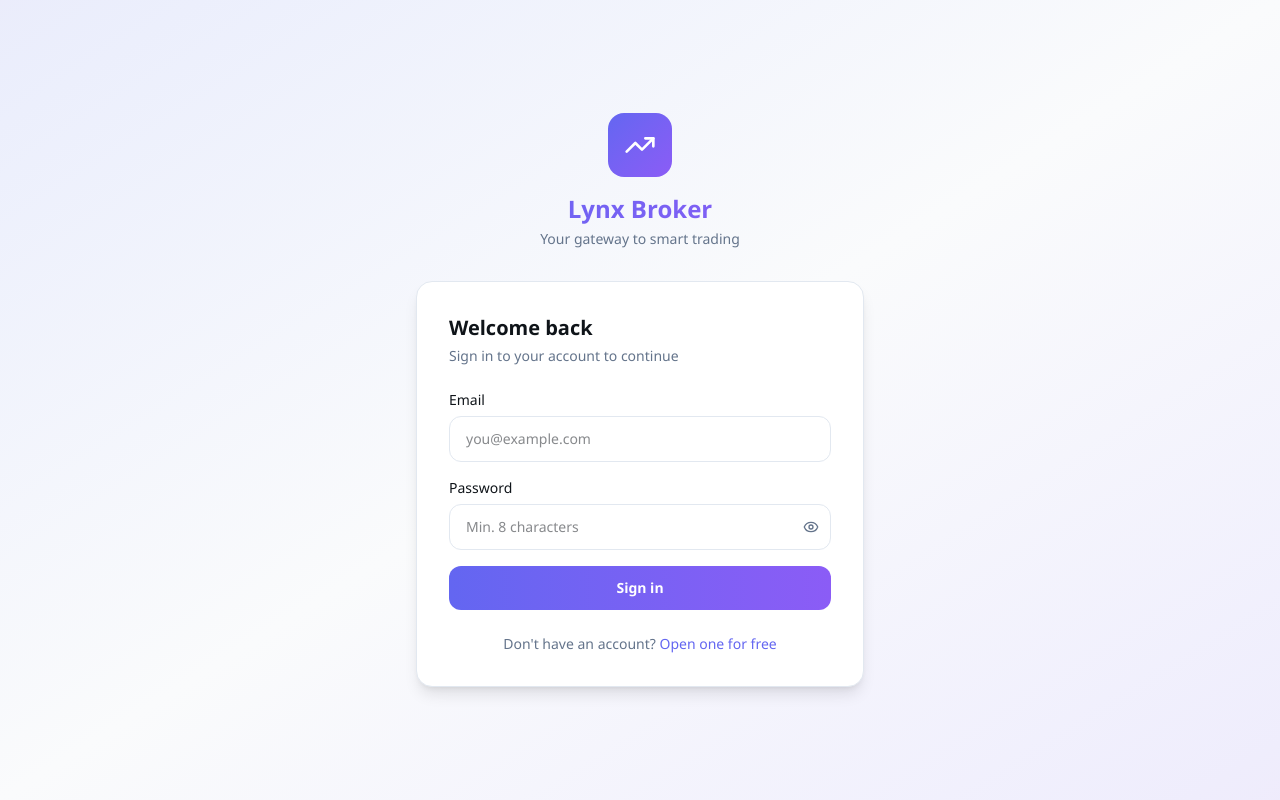
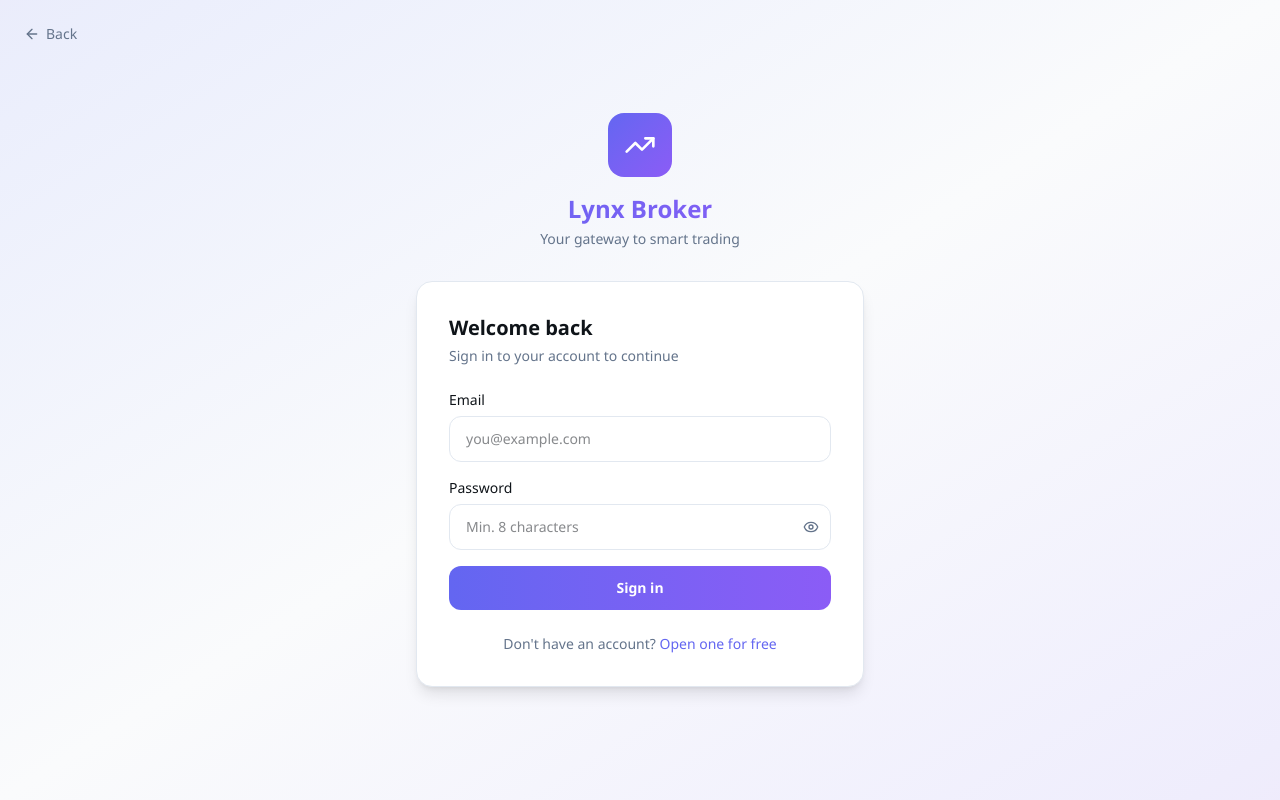
Before and after one commit to NexTrade-Broker-Platform/frontend, a React (Vite) app: page /login in a window 1280 px wide. Built offline with nearby package versions, Linux system fonts and the light colour scheme; no server answers.

Commit message:
feat: logout logic

```diff
--- a/src/app/layouts/AppLayout.tsx
+++ b/src/app/layouts/AppLayout.tsx
@@ -12,6 +12,7 @@ import {
   Wallet,
   X,
 } from "lucide-react";
+import { useQueryClient } from "@tanstack/react-query";
 import { authManager } from "@/features/auth/services/authManager";
 import { useTheme } from "@/shared/providers/ThemeProvider";
 
@@ -19,6 +20,7 @@ export function AppLayout() {
   const { theme, toggleTheme } = useTheme();
   const location = useLocation();
   const navigate = useNavigate();
+  const queryClient = useQueryClient();
   const [isMobileMenuOpen, setIsMobileMenuOpen] = useState(false);
 
   const navItems = [
@@ -32,7 +34,10 @@ export function AppLayout() {
   const closeMobileMenu = () => setIsMobileMenuOpen(false);
 
   const handleLogout = () => {
-    authManager.logout().finally(() => navigate("/login", { replace: true }));
+    authManager.logout().finally(() => {
+      queryClient.clear();
+      navigate("/login", { replace: true });
+    });
   };
 
   return (
--- a/src/features/auth/hooks/useLogin.ts
+++ b/src/features/auth/hooks/useLogin.ts
@@ -1,9 +1,12 @@
-import { useMutation } from "@tanstack/react-query";
+import { useMutation, useQueryClient } from "@tanstack/react-query";
 import { authManager } from "@/features/auth/services/authManager";
 import type { LoginFormData } from "@/features/auth/types/auth";
 
 export function useLogin() {
+  const queryClient = useQueryClient();
+
   return useMutation({
     mutationFn: (data: LoginFormData) => authManager.login(data),
+    onSuccess: () => queryClient.clear(),
   });
 }
--- a/src/features/auth/services/authRepository.ts
+++ b/src/features/auth/services/authRepository.ts
@@ -1,4 +1,4 @@
-import { publicApi } from "@/shared/lib/api/httpClient";
+import { api, publicApi } from "@/shared/lib/api/httpClient";
 import type { AuthResponseDto, LoginRequestDto, RegisterRequestDto } from "@/features/auth/types/auth";
 
 export const authRepository = {
@@ -11,6 +11,6 @@ export const authRepository = {
   },
 
   logout() {
-    return publicApi.post<{ message: string }>("/users/logout");
+    return api.post<{ message: string }>("/users/logout");
   },
 };
--- a/src/features/auth/views/LoginPage.tsx
+++ b/src/features/auth/views/LoginPage.tsx
@@ -1,6 +1,6 @@
 import { useState, type ChangeEvent, type FormEvent } from "react";
 import { Link, useNavigate } from "react-router";
-import { TrendingUp, Eye, EyeOff, Loader2 } from "lucide-react";
+import { TrendingUp, Eye, EyeOff, Loader2, ArrowLeft } from "lucide-react";
 import { toast } from "sonner";
 import { useLogin } from "@/features/auth/hooks/useLogin";
 import { validateLoginForm } from "@/features/auth/utils/authValidators";
@@ -37,8 +37,15 @@ export function LoginPage() {
 
   return (
     <div className="flex min-h-screen items-center justify-center bg-gradient-to-br from-primary/10 via-background to-chart-2/10 p-4">
+      <Link
+        to="/"
+        className="absolute left-6 top-6 flex items-center gap-1.5 text-sm text-muted-foreground transition-colors hover:text-foreground"
+      >
+        <ArrowLeft className="size-4" />
+        Back
+      </Link>
       <div className="w-full max-w-md">
-        <div className="mb-8 text-center">
+        <Link to="/" className="mb-8 block cursor-pointer text-center">
           <div className="mb-4 inline-flex size-16 items-center justify-center rounded-2xl bg-gradient-to-br from-primary to-chart-2">
             <TrendingUp className="size-8 text-white" />
           </div>
@@ -46,7 +53,7 @@ export function LoginPage() {
             Lynx Broker
           </h1>
           <p className="text-sm text-muted-foreground">Your gateway to smart trading</p>
-        </div>
+        </Link>
 
         <div className="rounded-2xl border border-border bg-card p-8 shadow-lg">
           <h2 className="mb-1 text-xl font-semibold text-foreground">Welcome back</h2>
--- a/src/features/auth/views/OpenAccountPage.tsx
+++ b/src/features/auth/views/OpenAccountPage.tsx
@@ -1,6 +1,6 @@
 import { useState, type ChangeEvent, type FormEvent } from "react";
 import { Link, useNavigate } from "react-router";
-import { TrendingUp, Eye, EyeOff, Loader2 } from "lucide-react";
+import { TrendingUp, Eye, EyeOff, Loader2, ArrowLeft } from "lucide-react";
 import { toast } from "sonner";
 import { useRegister } from "@/features/auth/hooks/useRegister";
 import { validateRegisterForm } from "@/features/auth/utils/authValidators";
@@ -69,8 +69,15 @@ export function OpenAccountPage() {
 
   return (
     <div className="flex min-h-screen items-center justify-center bg-gradient-to-br from-primary/10 via-background to-chart-2/10 p-4 py-10">
+      <Link
+        to="/"
+        className="absolute left-6 top-6 flex items-center gap-1.5 text-sm text-muted-foreground transition-colors hover:text-foreground"
+      >
+        <ArrowLeft className="size-4" />
+        Back
+      </Link>
       <div className="w-full max-w-lg">
-        <div className="mb-8 text-center">
+        <Link to="/" className="mb-8 block cursor-pointer text-center">
           <div className="mb-4 inline-flex size-16 items-center justify-center rounded-2xl bg-gradient-to-br from-primary to-chart-2">
             <TrendingUp className="size-8 text-white" />
           </div>
@@ -78,7 +85,7 @@ export function OpenAccountPage() {
             Lynx Broker
           </h1>
           <p className="text-sm text-muted-foreground">Your gateway to smart trading</p>
-        </div>
+        </Link>
 
         <div className="rounded-2xl border border-border bg-card p-8 shadow-lg">
           <h2 className="mb-1 text-xl font-semibold text-foreground">Create your account</h2>
```
